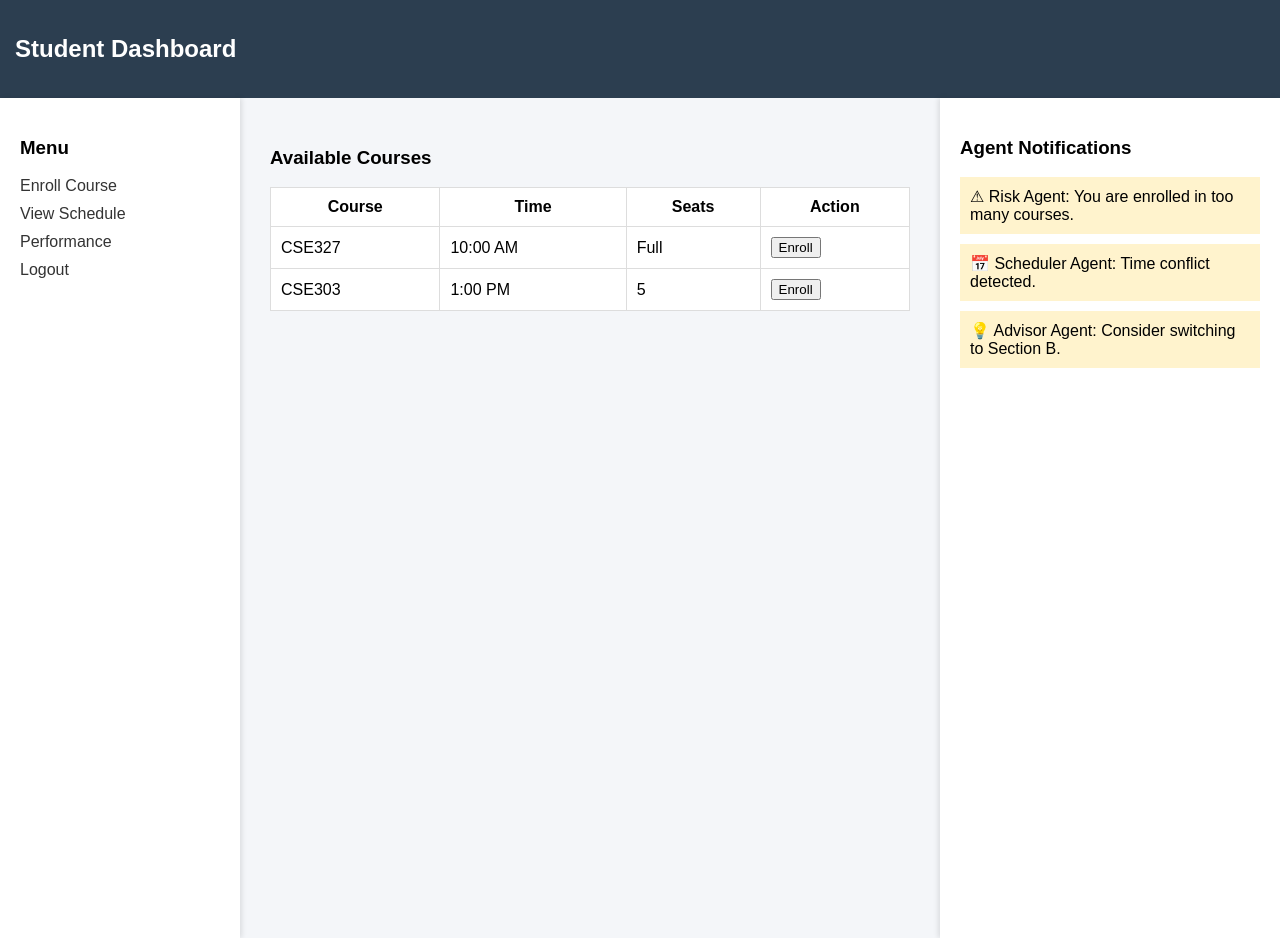
After one commit to susree3-2/University_Management_System, a Django app: page /student/ in a window 1280 px wide. The commit adds this page. Run offline with Django 5.2, Linux system fonts and the light colour scheme.

Commit message:
Added role-based log in and connected to backend

```diff
--- a/backend/backend/urls.py
+++ b/backend/backend/urls.py
@@ -16,11 +16,14 @@ Including another URLconf
 """
 from django.contrib import admin
 from django.urls import path
-from core.views import index
+from core.views import index, student, faculty, admin_dashboard
 
 urlpatterns = [
     path('admin/', admin.site.urls),
     path('', index),
+    path('student/', student),
+    path('faculty/', faculty),
+    path('admin-dashboard/', admin_dashboard),
 ]
 
 from django.conf import settings
--- a/backend/core/views.py
+++ b/backend/core/views.py
@@ -2,3 +2,12 @@ from django.shortcuts import render
 
 def index(request):
     return render(request, 'index.html')
+
+def student(request):
+    return render(request, 'student.html')
+
+def faculty(request):
+    return render(request, 'faculty.html')
+
+def admin_dashboard(request):
+    return render(request, 'admin.html')
--- /dev/null
+++ b/backend/templates/student.html
@@ -0,0 +1,138 @@
+<!DOCTYPE html>
+<html lang="en">
+<head>
+<meta charset="UTF-8">
+<title>Student Dashboard</title>
+
+<style>
+body{
+    font-family:Arial;
+    margin:0;
+    background:#f4f6f9;
+}
+
+.header{
+    background:#2c3e50;
+    color:white;
+    padding:15px;
+}
+
+.container{
+    display:flex;
+}
+
+.menu{
+    width:200px;
+    background:white;
+    padding:20px;
+    height:100vh;
+    box-shadow:2px 0 5px rgba(0,0,0,0.1);
+}
+
+.menu a{
+    display:block;
+    margin:10px 0;
+    text-decoration:none;
+    color:#333;
+}
+
+.content{
+    flex:1;
+    padding:30px;
+}
+
+table{
+    width:100%;
+    border-collapse:collapse;
+    background:white;
+}
+
+th,td{
+    padding:10px;
+    border:1px solid #ddd;
+}
+
+.notifications{
+    width:300px;
+    background:white;
+    padding:20px;
+    box-shadow:-2px 0 5px rgba(0,0,0,0.1);
+}
+
+.alert{
+    background:#fff3cd;
+    padding:10px;
+    margin:10px 0;
+}
+</style>
+
+</head>
+
+<body>
+
+<div class="header">
+<h2>Student Dashboard</h2>
+</div>
+
+<div class="container">
+
+<div class="menu">
+<h3>Menu</h3>
+<a href="#">Enroll Course</a>
+<a href="#">View Schedule</a>
+<a href="#">Performance</a>
+<a href="#">Logout</a>
+</div>
+
+<div class="content">
+
+<h3>Available Courses</h3>
+
+<table>
+<tr>
+<th>Course</th>
+<th>Time</th>
+<th>Seats</th>
+<th>Action</th>
+</tr>
+
+<tr>
+<td>CSE327</td>
+<td>10:00 AM</td>
+<td>Full</td>
+<td><button>Enroll</button></td>
+</tr>
+
+<tr>
+<td>CSE303</td>
+<td>1:00 PM</td>
+<td>5</td>
+<td><button>Enroll</button></td>
+</tr>
+
+</table>
+
+</div>
+
+<div class="notifications">
+
+<h3>Agent Notifications</h3>
+
+<div class="alert">
+⚠ Risk Agent: You are enrolled in too many courses.
+</div>
+
+<div class="alert">
+📅 Scheduler Agent: Time conflict detected.
+</div>
+
+<div class="alert">
+💡 Advisor Agent: Consider switching to Section B.
+</div>
+
+</div>
+
+</div>
+
+</body>
+</html>
```
Also changed, not shown: backend/templates/admin.html (added, +106 -0 lines), backend/templates/faculty.html (added, +96 -0 lines), backend/templates/index.html (+23 -9 lines).
